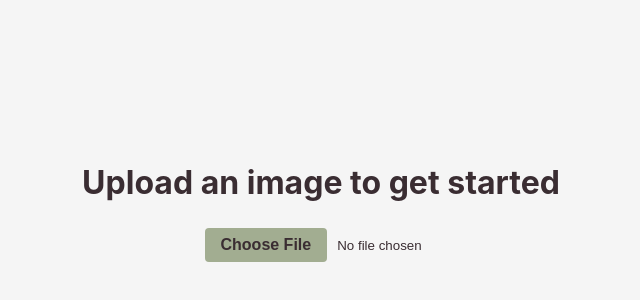
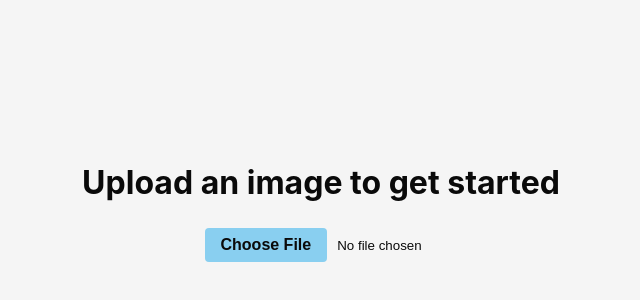
Before and after one commit to michaelsampietro/tweak-code-challenge, a React (Create React App) app: page / in a window 1280 px wide. Shown: the part 206-506 px from the top of the page, without its empty margins (319-959 px from the left). Built offline with nearby package versions, Linux system fonts and the light colour scheme; what fabric would draw is missing.

Commit message:
style: change primary and secondary colors

```diff
--- a/src/index.css
+++ b/src/index.css
@@ -1,8 +1,7 @@
 /* Colors */
 :root {
-  --primary: #3a2d32;
-  --secondary: #a2ad91;
-  --tertiary: #dbb4ad;
+  --primary: #0a0a0a;
+  --secondary: #89CFF0;
   --background-color: #f5f5f5;
 }
 
```
